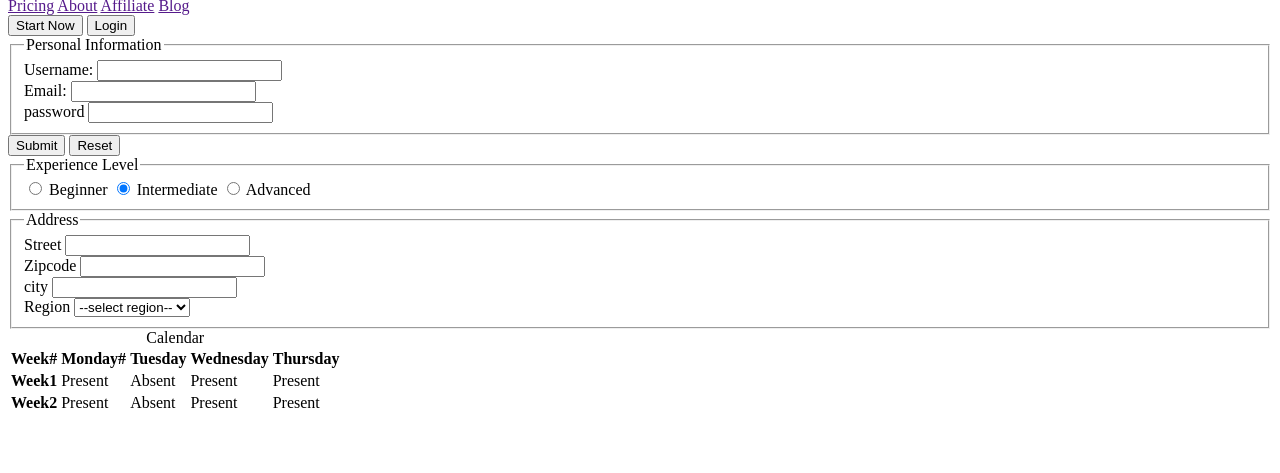
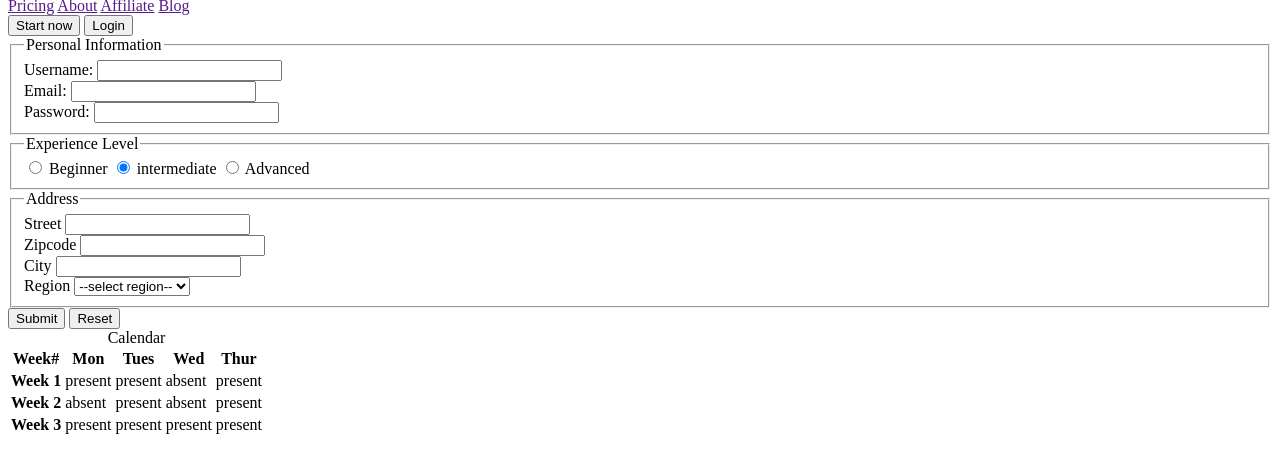
Before and after one commit to ediajiatas-gif/Advanced-HTML-Intro-to-CSS, a plain HTML site: page index.html in a window 1280 px wide. Shown: the part 29-502 px from the top of the page. Drawn offline with Linux system fonts and the light colour scheme.

Commit message:
updated HTML

```diff
--- a/index.html
+++ b/index.html
@@ -15,53 +15,55 @@
         <a href="">Blog</a>
       </nav>
       <div>
-        <button>Start Now</button>
+        <button>Start now</button>
         <button>Login</button>
       </div>
     </header>
     <main>
       <form action="">
         <fieldset>
-        <!-- Legend Title for Information -->
           <legend>Personal Information</legend>
           <label for="username">Username:</label>
-      <input type="text" id="username" required/> <br>
+          <input type="text" id="username" required /><br />
+
           <label for="email">Email:</label>
-      <input type="email" id="email" required/> <br>
-      <label for="password">password</label>
-      <input type="text"" required></button>
+          <input type="email" id="email" required /><br />
+
+          <label for="password">Password:</label>
+          <input type="password" id="password" required /><br />
         </fieldset>
-      <button type="submit">Submit</button>
-      <button type="reset">Reset</button>
-      </form>
 
         <fieldset>
           <legend>Experience Level</legend>
-        <input type="radio" id="beginner" name="experience" required>
+
+          <input type="radio" id="beginner" name="experience" />
           <label for="beginner">Beginner</label>
 
-        <input type="radio" id="intermediate" name="experience" checked required>
-        <label for="intermediate">Intermediate</label>
+          <input type="radio" id="intermediate" name="experience" checked />
+          <label for="intermediate">intermediate</label>
 
-        <input type="radio" id="advanced" name="experience" required>
+          <input type="radio" id="advanced" name="experience" />
           <label for="advanced">Advanced</label>
         </fieldset>
 
         <fieldset>
           <legend>Address</legend>
+
           <div>
             <label for="street">Street</label>
-            <input type="text" id="street" required>
+            <input type="text" id="street" />
           </div>
 
           <div>
             <label for="zip">Zipcode</label>
-            <input type="text" id="zip" required>
+            <input type="text" id="zip" />
           </div>
+
           <div>
-            <label for="city">city</label>
-            <input type="text" id="city" required>
+            <label for="city">City</label>
+            <input type="text" id="city" />
           </div>
+
           <label for="region">Region</label>
           <select name="region" id="region" required>
             <option value="">--select region--</option>
@@ -71,42 +73,51 @@
             <option value="">West</option>
           </select>
         </fieldset>
-      <main>
-        <form action="">
+
+        <button type="submit">Submit</button>
+        <button type="reset">Reset</button>
       </form>
 
       <table>
-          <caption>Calendar</caption>
+        <caption>
+          Calendar
+        </caption>
 
         <thead>
           <tr>
-              <th scope="row">Week#</th>
-               <th scope="row">Monday#</th>
-                <th scope="row">Tuesday</th>
-                 <th scope="row">Wednesday</th>
-                 <th scope="row">Thursday</th>
+            <th scope="col">Week#</th>
+            <th scope="col">Mon</th>
+            <th scope="col">Tues</th>
+            <th scope="col">Wed</th>
+            <th scope="col">Thur</th>
           </tr>
         </thead>
 
         <tbody>
           <tr>
-              <th scope="row">Week1</th>
-              <td >Present</td>
-              <td>Absent</td>
-              <td>Present</td>
-              <td>Present</td>
+            <th scope="row">Week 1</th>
+            <td>present</td>
+            <td>present</td>
+            <td>absent</td>
+            <td>present</td>
           </tr>
           <tr>
-              <th scope="row">Week2</th>
-              <td>Present</td>
-              <td>Absent</td>
-              <td>Present</td>
-              <td>Present</td>
+            <th scope="row">Week 2</th>
+            <td>absent</td>
+            <td>present</td>
+            <td>absent</td>
+            <td>present</td>
+          </tr>
+          <tr>
+            <th scope="row">Week 3</th>
+            <td>present</td>
+            <td>present</td>
+            <td>present</td>
+            <td>present</td>
           </tr>
         </tbody>
+      </table>
 
-        </table>
-      </main>
     </main>
     <footer></footer>
   </body>
```
Lines whose indentation alone changed are shown as unchanged.
